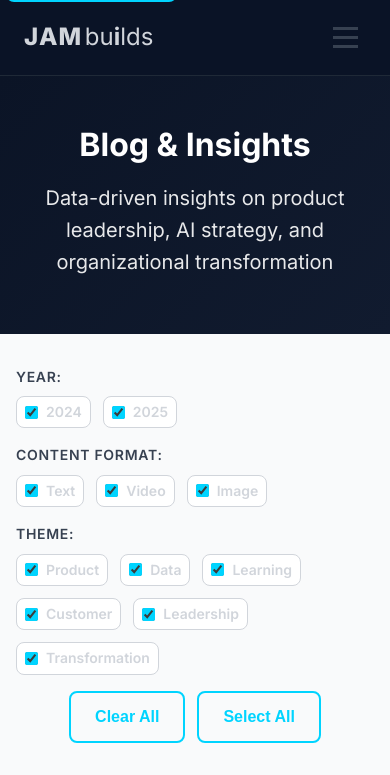
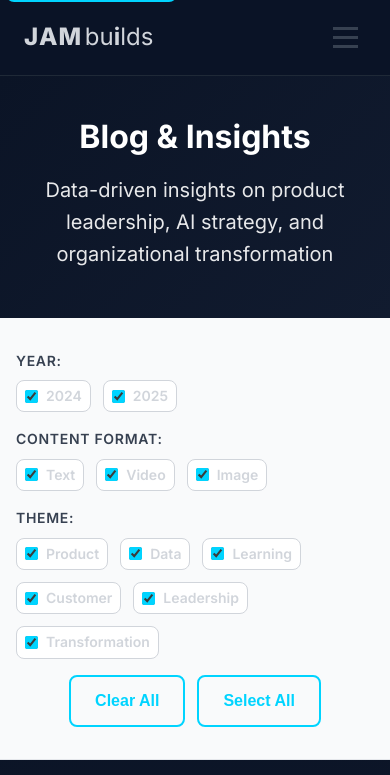
Before and after one commit to jessicamargetich/jambuilds-portfolio, a FastAPI app: page /blog in a window 390 px wide. Shown: the top 775 px of the page. Run offline with FastAPI, Linux system fonts and the light colour scheme.

Commit message:
Reduce page header height by 50% for better content visibility
- Changed page header padding from 5rem/4rem to 2.5rem/2rem
- Provides significantly more space for main content
- Maintains visual hierarchy while improving content focus
- Responsive design automatically scales on mobile devices

🤖 Generated with [Claude Code](https://claude.com/claude-code)

Co-Authored-By: Claude <noreply@anthropic.com>

```diff
--- a/static/css/style.css
+++ b/static/css/style.css
@@ -391,7 +391,7 @@ p {
 
 /* Page Header */
 .page-header {
-    padding: var(--spacing-20) 0 var(--spacing-16);
+    padding: var(--spacing-10) 0 var(--spacing-8);
     background: linear-gradient(135deg, var(--primary-color) 0%, var(--primary-dark) 100%);
     color: var(--white);
     text-align: center;
```
